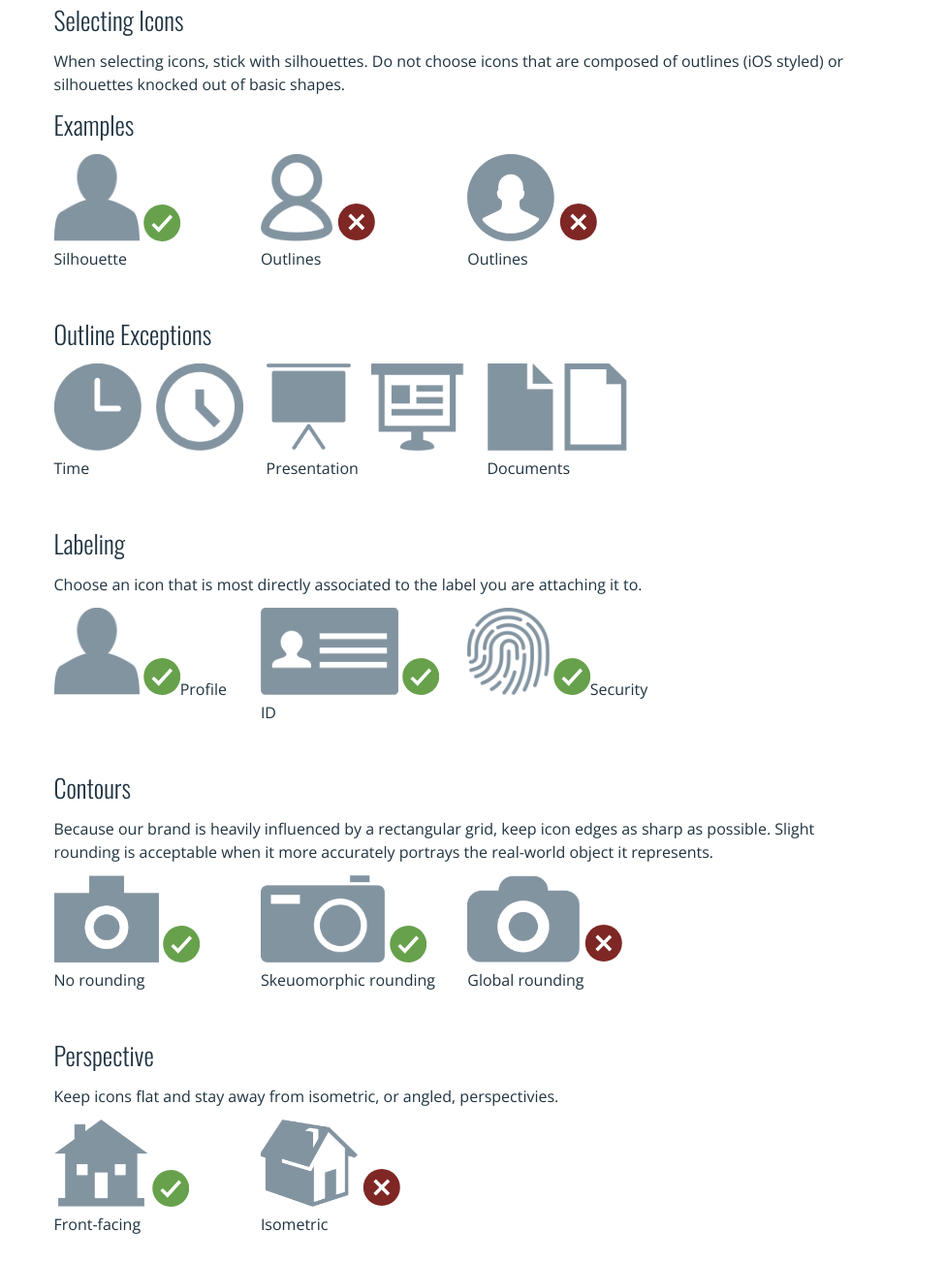
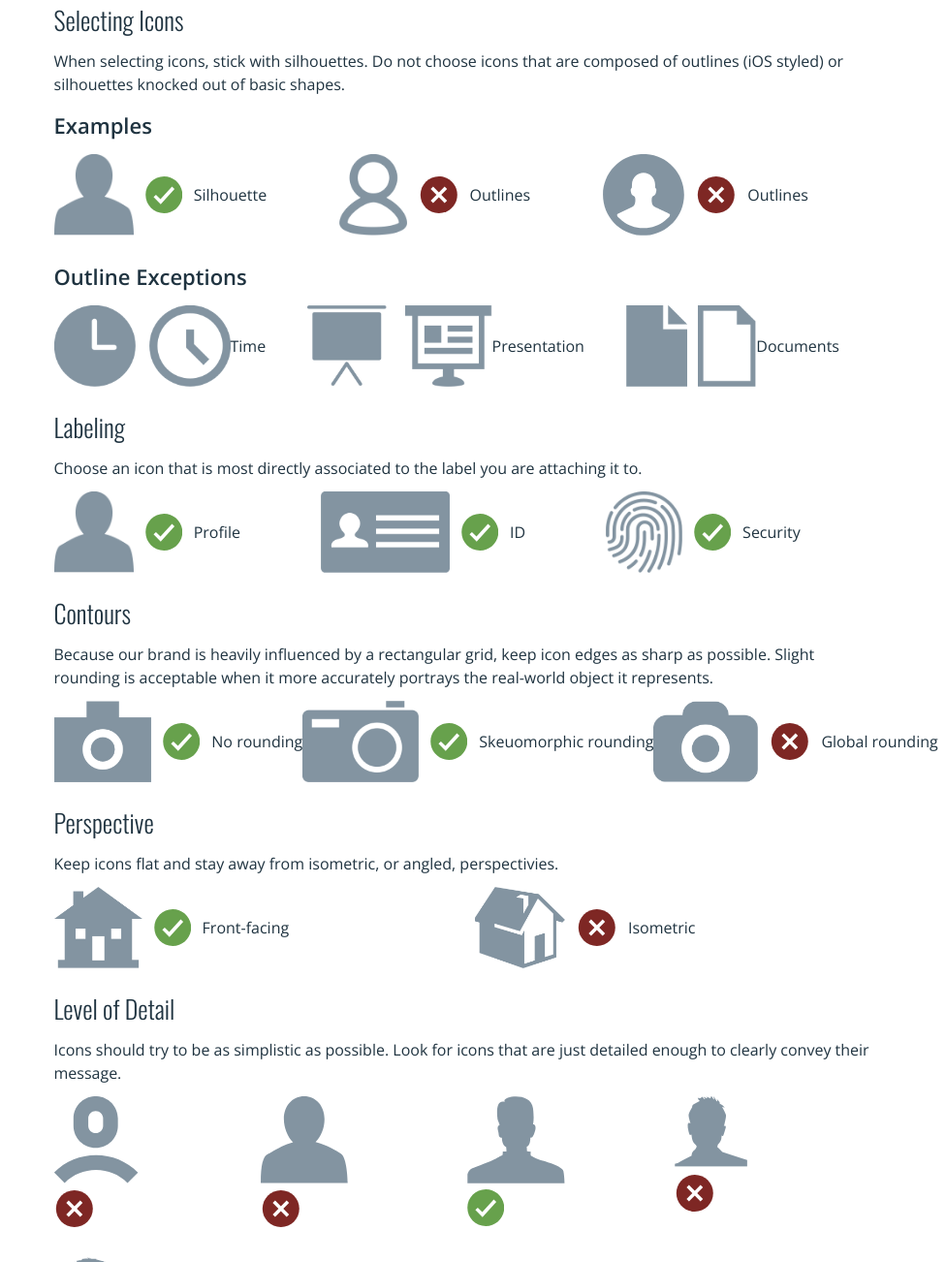
Before and after one commit to unumux/cl-brand-guidelines, a website: page web.html in a window 1280 px wide. Shown: the part 6013-7315 px from the top of the page at 97% size, without its empty margins (304-1280 px from the left). Drawn offline with nearby package versions, Linux system fonts and the light colour scheme.

Commit message:
remove grid from icon examples

```diff
--- a/styles/components/_components.scss
+++ b/styles/components/_components.scss
@@ -3,3 +3,4 @@
 @import "shade/shade";
 @import "asset/asset";
 @import "section/section";
+@import "examples/examples";
--- /dev/null
+++ b/styles/components/examples/_example.scss
@@ -0,0 +1,18 @@
+@mixin base {
+    align-items: center;
+    display: flex;
+    margin-bottom: space(2);
+
+    @media screen and (min-width: breakpoint(small)) {
+        flex-basis: auto;
+        flex-grow: 1;
+        flex-shrink: 0;
+        margin-bottom: 0;
+    }
+
+}
+
+&__example {
+    @include base;
+
+}
--- /dev/null
+++ b/styles/components/examples/_examples.scss
@@ -0,0 +1,23 @@
+@mixin base() {
+    margin-bottom: space(2);
+
+    @media screen and (min-width: breakpoint(small)) {
+        display: flex;
+        justify-content: space-between;
+    }
+}
+
+.examples {
+    @include base;
+
+    @import "example";
+
+    &__image{
+        height: space(7);
+    }
+
+    &__icon {
+        margin-left: space(1);
+        margin-right: space(1);
+    }
+}
--- a/web.html
+++ b/web.html
@@ -447,148 +447,96 @@
                         <div class="section">
                             <h2 class="section__heading">Selecting Icons</h2>
                             <p class="section__description">When selecting icons, stick with silhouettes. Do not choose icons that are composed of outlines (iOS styled) or silhouettes knocked out of basic shapes.</p>
+                            <h3>Examples</h3>
+                            <div class="examples">
+                                <div class="examples__example">
+                                    <img class="examples__image" src="images/outline-head_icon.png" alt="">
+                                    <img class="examples__icon" src="images/check.svg" alt="">
+                                    <p class="examples__label">Silhouette</p>
+                                </div>
 
-                            <section class="willow-summary">
-                                <h1 class="willow-summary__heading">Examples</h1>
-                                <div class="willow-summary__content">
-                                    <div class="willow-grid">
-                                        <div class="willow-grid__item">
-                                            <div class="example">
-                                                <img class="example__image" src="images/outline-head_icon.png" alt="">
-                                                <img class="example__image" src="images/check.svg" alt="">
-                                                <p class="example__label">Silhouette</p>
+                                <div class="examples__example">
+                                    <img class="examples__image" src="images/circle-head_logo.png" alt="">
+                                    <img class="examples__icon" src="images/x_icon.svg" alt="">
+                                    <p>Outlines</p>
                                 </div>
-                                        </div>
-                                        <div class="willow-grid__item">
-                                            <div class="example">
-                                                <img src="images/circle-head_logo.png" alt="">
-                                                <img src="images/x_icon.svg" alt="">
+
+                                <div class="examples__example">
+                                    <img class="examples__image" src="images/round-head_icon.svg" alt="">
+                                    <img class="examples__icon" src="images/x_icon.svg" alt="">
                                     <p>Outlines</p>
                                 </div>
                             </div>
-                                        <div class="willow-grid__item">
-                                            <div class="example">
-                                                <img src="images/round-head_icon.svg" alt="">
-                                                <img src="images/x_icon.svg" alt="">
-                                                <p>Outlines</p>
-                                            </div>
-                                        </div>
-                                    </div>
-                                </div>
-                            </section>
-                            <section class="willow-summary">
-                                <h1 class="willow-summary__heading">Outline Exceptions</h1>
-                                <div class="willow-summary__content">
-                                    <div class="willow-grid">
-                                        <div class="willow-grid__item">
-                                            <div class="example">
-                                                <img src="images/clock_icon.png" alt="">
+                            <h3 >Outline Exceptions</h3>
+                            <div class="examples">
+                                <div class="examples__example">
+                                    <img class="examples__image" src="images/clock_icon.png" alt="">
                                     <p>Time</p>
                                 </div>
-                                        </div>
-                                        <div class="willow-grid__item">
-                                            <div class="example">
-                                                <img src="images/presentation_icon.png" alt="">
+                                <div class="examples__example">
+                                    <img class="examples__image" src="images/presentation_icon.png" alt="">
                                     <p>Presentation</p>
                                 </div>
-                                        </div>
-                                        <div class="willow-grid__item">
-                                            <div class="example">
-                                                <img src="images/papers_icon.png" alt="">
+                                <div class="examples__example">
+                                    <img class="examples__image" src="images/papers_icon.png" alt="">
                                     <p>Documents</p>
                                 </div>
                             </div>
                         </div>
-                                </div>
-                            </section>
-                        </div>
                         <div class="section">
                             <h2 class="section__heading">Labeling</h2>
                             <p class="section__description">Choose an icon that is most directly associated to the label you are attaching it to.</p>
-
-                            <section class="willow-summary">
-                                <!--<h1 class="willow-summary__heading">Examples</h1>-->
-                                <div class="willow-summary__content">
-                                    <div class="willow-grid">
-                                        <div class="willow-grid__item">
-                                            <div class="example">
-                                                <img src="images/outline-head_icon.png" alt="">
-                                                <img src="images/check.svg" alt="">Profile
+                            <div class="examples">
+                                <div class="examples__example">
+                                    <img class="examples__image" src="images/outline-head_icon.png" alt="">
+                                    <img class="examples__icon" src="images/check.svg" alt="">Profile
+                                </div>
+                                <div class="examples__example">
+                                    <img class="examples__image" src="images/card-id_icon.png" alt="">
+                                    <img class="examples__icon" src="images/check.svg" alt="">ID
+                                </div>
+                                <div class="examples__example">
+                                    <img class="examples__image" src="images/thumbprint.png" alt="">
+                                    <img class="examples__icon" src="images/check.svg" alt="">Security
                                 </div>
                             </div>
-                                        <div class="willow-grid__item">
-                                            <div class="example">
-                                                <img src="images/card-id_icon.png" alt="">
-                                                <img src="images/check.svg" alt="">ID
-                                            </div>
-                                        </div>
-                                        <div class="willow-grid__item">
-                                            <div class="example">
-                                                <img src="images/thumbprint.png" alt="">
-                                                <img src="images/check.svg" alt="">Security
-                                            </div>
-                                        </div>
-                                    </div>
-                                </div>
-                            </section>
-
                         </div>
                         <div class="section">
                             <h2 class="section__heading">Contours</h2>
                             <p class="section__description">Because our brand is heavily influenced by a rectangular grid, keep icon edges as sharp as possible. Slight rounding is acceptable when it more accurately portrays the real-world object it represents.</p>
-
-                            <section class="willow-summary">
-                                <div class="willow-summary__content">
-                                    <div class="willow-grid">
-                                        <div class="willow-grid__item">
-                                            <div class="example">
-                                                <img src="images/camera1_icon.png" alt="">
-                                                <img src="images/check.svg" alt="">
+                            <div class="examples">
+                                <div class="examples__example">
+                                    <img class="examples__image" src="images/camera1_icon.png" alt="">
+                                    <img class="examples__icon" src="images/check.svg" alt="">
                                     <p>No rounding</p>
                                 </div>
-                                        </div>
-                                        <div class="willow-grid__item">
-                                            <div class="example">
-                                                <img src="images/camera2_icon.png" alt="">
-                                                <img src="images/check.svg" alt="">
+                                <div class="examples__example">
+                                    <img class="examples__image" src="images/camera2_icon.png" alt="">
+                                    <img class="examples__icon" src="images/check.svg" alt="">
                                     <p>Skeuomorphic rounding</p>
                                 </div>
-                                        </div>
-                                        <div class="willow-grid__item">
-                                            <div class="example">
-                                                <img src="images/camera3_icon.png" alt="">
-                                                <img src="images/x_icon.svg" alt="">
+                                <div class="examples__example">
+                                    <img class="examples__image" src="images/camera3_icon.png" alt="">
+                                    <img class="examples__icon" src="images/x_icon.svg" alt="">
                                     <p>Global rounding</p>
                                 </div>
                             </div>
                         </div>
-                                </div>
-                            </section>
-                        </div>
                         <div class="section">
                             <h2 class="section__heading">Perspective</h2>
                             <p class="section__description">Keep icons flat and stay away from isometric, or angled, perspectivies.</p>
-
-                            <section class="willow-summary">
-                                <div class="willow-summary__content">
-                                    <div class="willow-grid">
-                                        <div class="willow-grid__item">
-                                            <div class="example">
-                                                <img src="images/front-house__icon.png" alt="">
-                                                <img src="images/check.svg" alt="">
+                            <div class="examples">
+                                <div class="examples__example">
+                                    <img class="examples__image" src="images/front-house__icon.png" alt="">
+                                    <img class="examples__icon" src="images/check.svg" alt="">
                                     <p>Front-facing</p>
                                 </div>
-                                        </div>
-                                        <div class="willow-grid__item">
-                                            <div class="example">
-                                                <img src="images/side-house__icon.png" alt="">
-                                                <img src="images/x_icon.svg" alt="">
+                                <div class="examples__example">
+                                    <img class="examples__image" src="images/side-house__icon.png" alt="">
+                                    <img class="examples__icon" src="images/x_icon.svg" alt="">
                                     <p>Isometric</p>
                                 </div>
                             </div>
-                                    </div>
-                                </div>
-                            </section>
                         </div>
                         <div class="section">
                             <h2 class="section__heading">Level of Detail</h3>
@@ -663,57 +611,35 @@
                         <div class="section">
                             <h2 class="section__heading">Scaling Complexity</h2>
                             <p class="section__description">Increase icon complexity as size increases.</p>
-
-                            <section class="willow-summary">
-                                <div class="willow-summary__content">
-                                    <div class="willow-grid">
-                                        <div class="willow-grid__item">
-                                            <div class="example">
-                                                <img src="images/scale-person.png" alt="">
+                            <div class="examples">
+                                <div class="examples__example">
+                                    <img class="examples__image" src="images/scale-person.png" alt="">
+                                </div>
+                                <div class="examples__example">
+                                    <img class="examples__image" src="images/scale-house.png" alt="">
+                                </div>
+                                <div class="examples__example">
+                                    <img class="examples__image" src="images/scale-paper.png" alt="">
                                 </div>
                             </div>
-                                        <div class="willow-grid__item">
-                                            <div class="example">
-                                                <img src="images/scale-house.png" alt="">
-                                            </div>
-                                        </div>
-                                        <div class="willow-grid__item">
-                                            <div class="example">
-                                                <img src="images/scale-paper.png" alt="">
-                                            </div>
-                                        </div>
-                                    </div>
-                                </div>
-                            </section>
                         </div>
                         <div class="section">
                             <h2 class="section__heading">Color Categories</h2>
                             <p class="section__description">Keep colors to a minimum.</p>
-
-                            <section class="willow-summary">
-                                <div class="willow-summary__content">
-                                    <div class="willow-grid">
-                                        <div class="willow-grid__item">
-                                            <div class="example">
-                                                <img src="images/lock.png" alt="">
+                            <div class="examples">
+                                <div class="examples__example">
+                                    <img class="examples__image" src="images/lock.png" alt="">
                                     <p>Interface</p>
                                 </div>
-                                        </div>
-                                        <div class="willow-grid__item">
-                                            <div class="example">
-                                                <img src="images/comments.png" alt="">
+                                <div class="examples__example">
+                                    <img class="examples__image" src="images/comments.png" alt="">
                                     <p>Content</p>
                                 </div>
-                                        </div>
-                                        <div class="willow-grid__item">
-                                            <div class="example">
-                                                <img src="images/paperbin.png" alt="">
+                                <div class="examples__example">
+                                    <img class="examples__image" src="images/paperbin.png" alt="">
                                     <p>Supplemental</p>
                                 </div>
                             </div>
-                                    </div>
-                                </div>
-                            </section>
                         </div>
                     </section>
                     <section class="category">
```
Also changed, not shown: styles/styles.min.css, 1 other file. Lines whose indentation alone changed are shown as unchanged.
